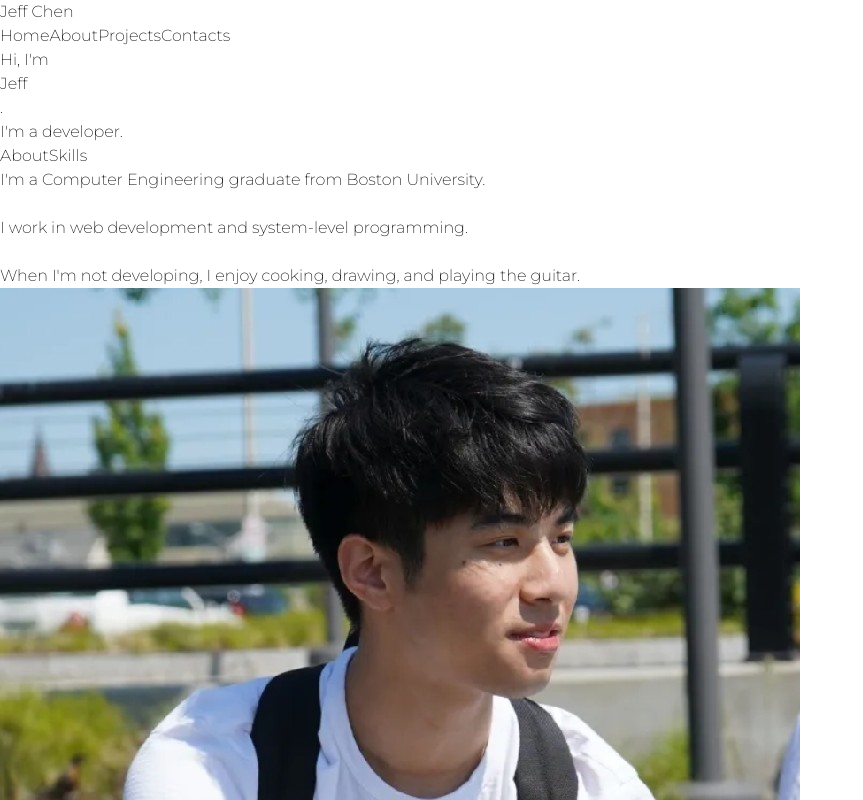
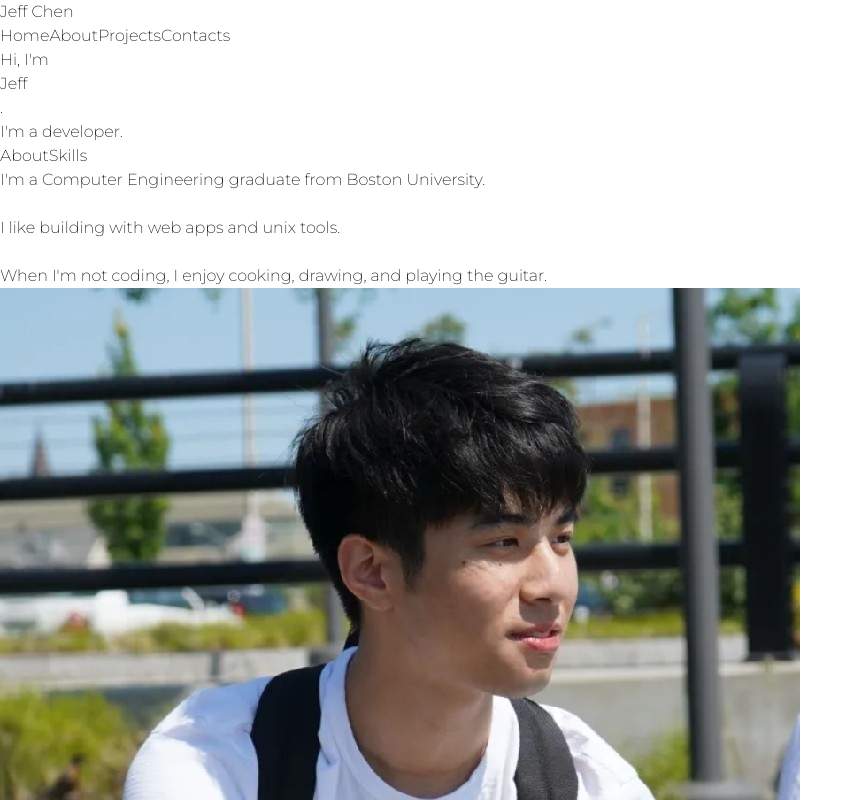
Before and after one commit to JeffC25/JeffC25.github.io, a React (Vite) app: page / in a window 1280 px wide. Shown: the top 800 px of the page, without its empty margins (0-863 px from the left). Built offline with nearby package versions, Linux system fonts and the light colour scheme.

Commit message:
Update AboutWidget.tsx

```diff
--- a/src/components/AboutWidget.tsx
+++ b/src/components/AboutWidget.tsx
@@ -10,9 +10,9 @@ const AboutWidget = ({ tab }: Props) => {
             <p className="md:w-2/3">
                 I'm a Computer Engineering graduate from Boston University.
                 <br /><br />
-                I work in web development and system-level programming.
+                I like building with web apps and unix tools.
                 <br /><br />
-                When I'm not developing, I enjoy cooking, drawing, and playing the guitar.
+                When I'm not coding, I enjoy cooking, drawing, and playing the guitar.
             </p>
             <div className="w-1/4 pl-10 aspect-square hidden md:block flex-grow">
                 <div className="relative">
```
